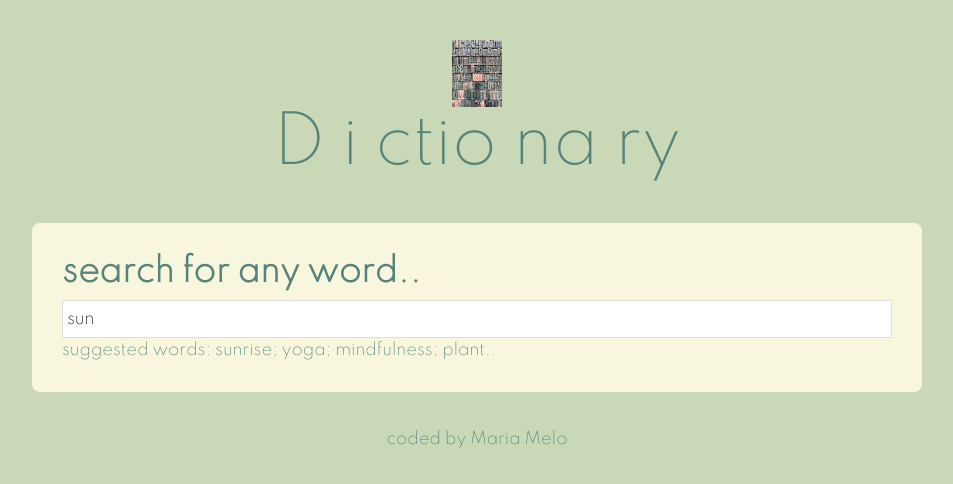
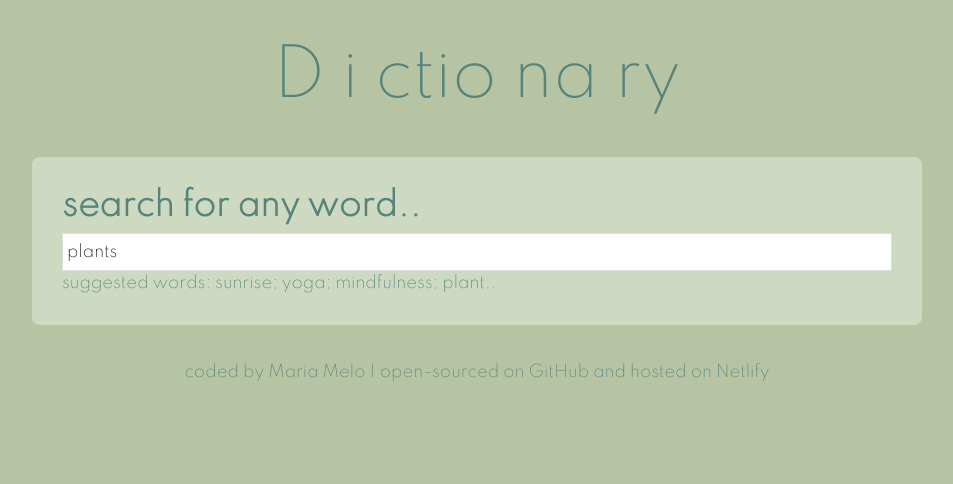
Before and after one commit to mariamelomaga/dictionary-project-, a React (Create React App) app: page / in a window 1280 px wide. Shown: the top 484 px of the page, without its empty margins (163-1116 px from the left). Built offline with nearby package versions, Linux system fonts and the light colour scheme; no server answers.

Commit message:
Removed logo + added links for Git and Netlify

```diff
--- a/src/App.css
+++ b/src/App.css
@@ -1,5 +1,5 @@
 body {
-  background: #c9d8b6;
+  background: #b6c4a4;
   font-family: "Spartan", sans-serif;
   color: #57837b;
 }
@@ -12,6 +12,9 @@ h1 {
 a {
   color: #57837b;
   text-decoration: none;
+}
+a:hover {
+  color: #fdfef0;
 }
 
 .App {
--- a/src/App.js
+++ b/src/App.js
@@ -1,4 +1,3 @@
-import logo from "./logo.png";
 import "./App.css";
 import Dictionary from "./Dictionary";
 
@@ -6,13 +5,25 @@ export default function App() {
   return (
     <div className="App">
       <header className="App-header">
-        <img src={logo} className="App-logo" alt="logo" />{" "}
         <h1>D i ctio na ry</h1>
       </header>
       <main>
-        <Dictionary defaultKeyword="sun" />
+        <Dictionary defaultKeyword="plants" />
       </main>
-      <footer className="App-footer"> coded by Maria Melo</footer>
+      <footer className="App-footer">
+        {" "}
+        coded by Maria Melo | open-sourced{" "}
+        <a
+          href="https://github.com/mariamelomaga/dictionary-project-"
+          target="_blank"
+        >
+          {" "}
+          on GitHub
+        </a>{" "}
+        {}
+        and hosted on{" "}
+        <a href="https://priceless-tesla-8f038b.netlify.app/">Netlify</a>
+      </footer>
     </div>
   );
 }
--- a/src/Dictionary.css
+++ b/src/Dictionary.css
@@ -4,7 +4,7 @@
 }
 
 .Dictionary section {
-  background: #f8f7de;
+  background: #cddac1;
   padding: 30px;
   border-radius: 8px;
   margin: 35px;
--- a/src/Phonetics.css
+++ b/src/Phonetics.css
@@ -8,6 +8,7 @@
 
 .Phonetic a:hover {
   color: #e1701a;
+  cursor: cell;
 }
 .Phonetic .text {
   font-weight: 600;
```
Also changed, not shown: src/logo.png (deleted).
